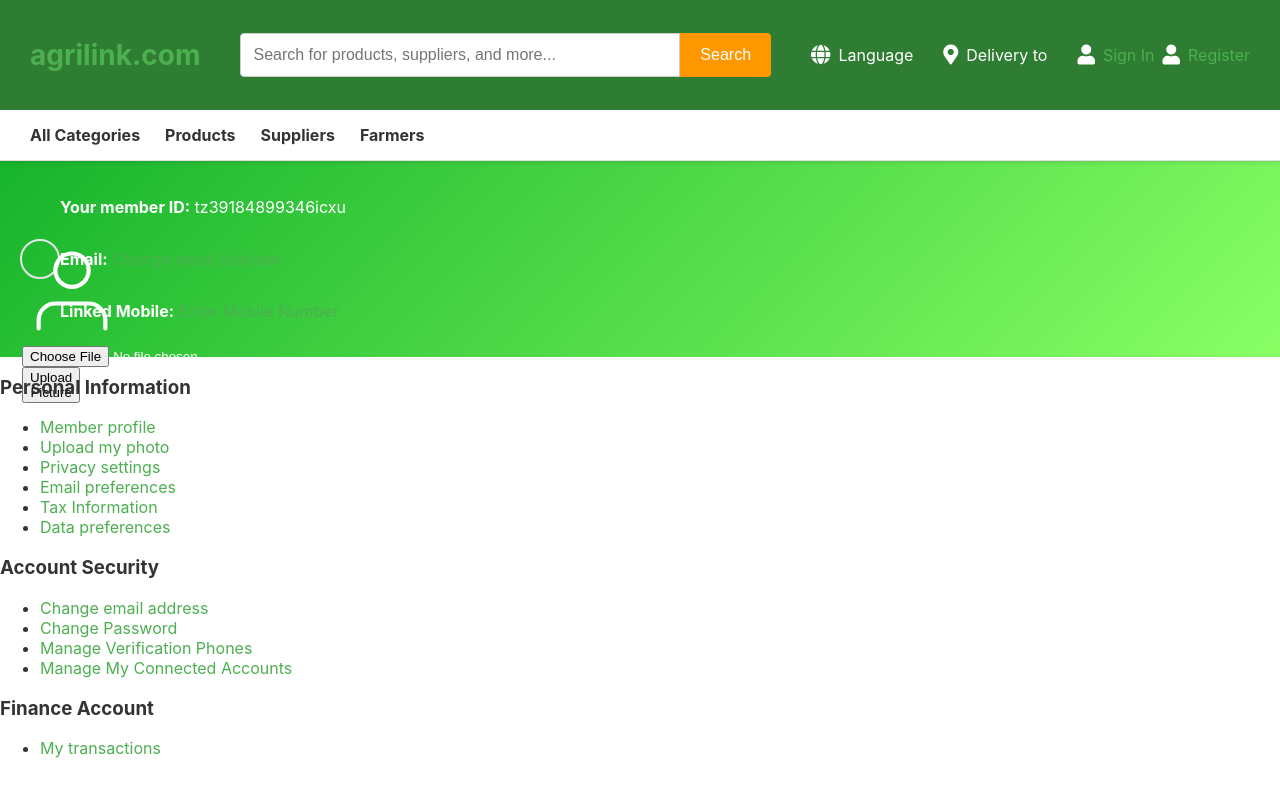
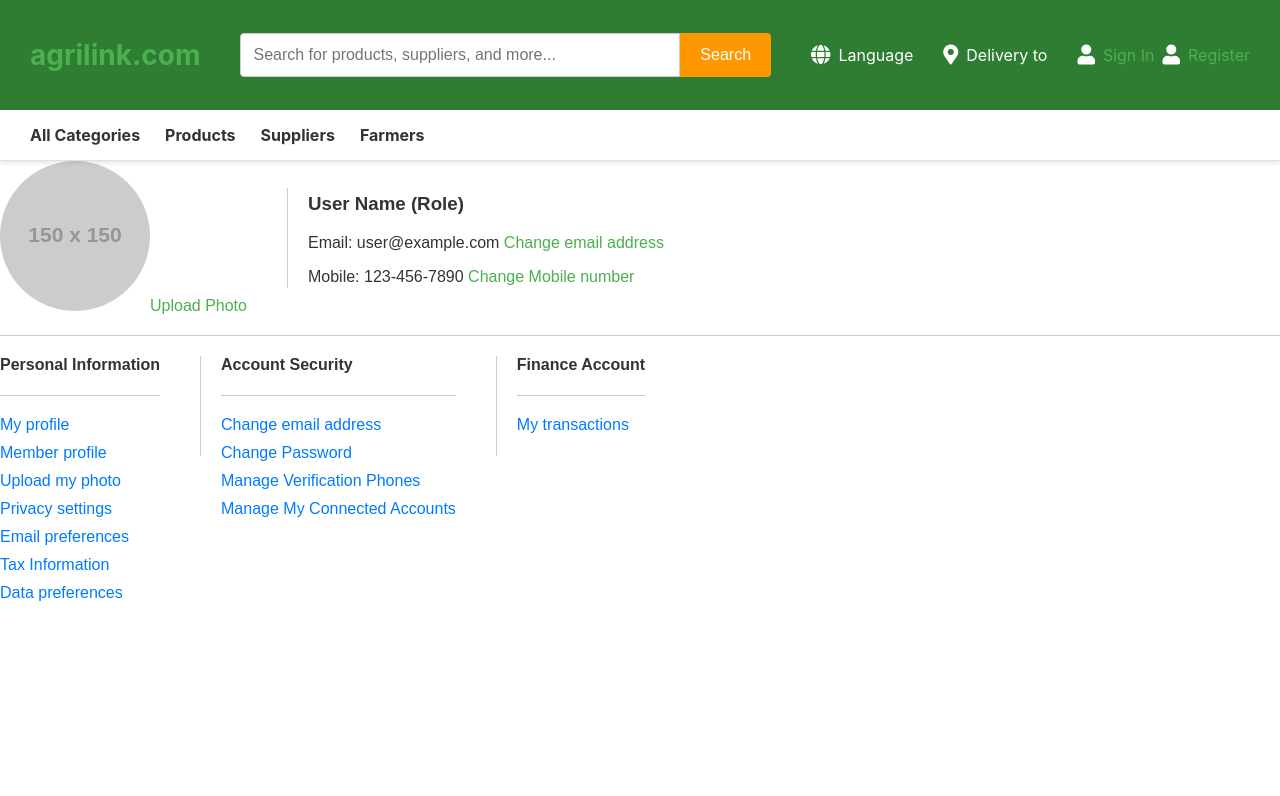
Before and after one commit to stephanoleonartus/agriculturalAdminApp, a React (Create React App) app in the folder frontend/: page /profile in a window 1280 px wide. Shown: the top 796 px of the page. Built offline with nearby package versions, Linux system fonts and the light colour scheme; no server answers.

Commit message:
feat: Create account detail form
- Create the AccountDetail component with the new layout
- Create the CSS file for the AccountDetail component
- Update MyProfile to use the new AccountDetail component

```diff
--- /dev/null
+++ b/frontend/src/components/AccountDetail.jsx
@@ -0,0 +1,58 @@
+import React from 'react';
+import '../styles/AccountDetail.css';
+
+const AccountDetail = () => {
+  return (
+    <div className="account-detail">
+      <div className="header">
+        <div className="profile-photo">
+          <img src="https://via.placeholder.com/150" alt="Profile" />
+          <a href="#">Upload Photo</a>
+        </div>
+        <div className="vertical-line"></div>
+        <div className="account-info">
+          <h3>User Name (Role)</h3>
+          <p>Email: user@example.com <a href="#">Change email address</a></p>
+          <p>Mobile: 123-456-7890 <a href="#">Change Mobile number</a></p>
+        </div>
+      </div>
+      <div className="horizontal-line"></div>
+      <div className="body">
+        <div className="section">
+          <h4>Personal Information</h4>
+          <div className="horizontal-line"></div>
+          <ul>
+            <li><a href="#">My profile</a></li>
+            <li><a href="#">Member profile</a></li>
+            <li><a href="#">Upload my photo</a></li>
+            <li><a href="#">Privacy settings</a></li>
+            <li><a href="#">Email preferences</a></li>
+            <li><a href="#">Tax Information</a></li>
+            <li><a href="#">Data preferences</a></li>
+          </ul>
+        </div>
+        <div className="vertical-line"></div>
+        <div className="section">
+          <h4>Account Security</h4>
+          <div className="horizontal-line"></div>
+          <ul>
+            <li><a href="#">Change email address</a></li>
+            <li><a href="#">Change Password</a></li>
+            <li><a href="#">Manage Verification Phones</a></li>
+            <li><a href="#">Manage My Connected Accounts</a></li>
+          </ul>
+        </div>
+        <div className="vertical-line"></div>
+        <div className="section">
+          <h4>Finance Account</h4>
+          <div className="horizontal-line"></div>
+          <ul>
+            <li><a href="#">My transactions</a></li>
+          </ul>
+        </div>
+      </div>
+    </div>
+  );
+};
+
+export default AccountDetail;
--- a/frontend/src/components/MyProfile.jsx
+++ b/frontend/src/components/MyProfile.jsx
@@ -1,114 +1,10 @@
-import React, { useState, useEffect } from 'react';
-import { Link, Outlet } from 'react-router-dom';
-import axios from '../api/axios';
-import '../styles/Profile.css';
+import React from 'react';
+import AccountDetail from './AccountDetail';
 
 const MyProfile = () => {
-  const [user, setUser] = useState(null);
-  const [file, setFile] = useState(null);
-
-  useEffect(() => {
-    const userInfo = localStorage.getItem('userInfo');
-    if (userInfo) {
-      setUser(JSON.parse(userInfo));
-    }
-  }, []);
-
-  const handleFileChange = (e) => {
-    setFile(e.target.files[0]);
-  };
-
-  const handleFormSubmit = async (e) => {
-    e.preventDefault();
-    if (!file) {
-      alert('Please select a file to upload.');
-      return;
-    }
-
-    const formData = new FormData();
-    formData.append('profile_picture', file);
-
-    try {
-      const response = await axios.patch('auth/profile/', formData, {
-        headers: {
-          'Content-Type': 'multipart/form-data',
-          Authorization: `Bearer ${localStorage.getItem('access_token')}`,
-        },
-      });
-      setUser(response.data);
-      localStorage.setItem('userInfo', JSON.stringify(response.data));
-      alert('Profile picture updated successfully!');
-    } catch (error) {
-      console.error('Error uploading profile picture:', error);
-      alert('There was an error uploading your profile picture.');
-    }
-  };
-
   return (
-    <div className="profile-page">
-      <div className="profile-content">
-        <div className="profile-header">
-          <div className="profile-avatar">
-            {user && user.profile_picture ? (
-              <img src={user.profile_picture} alt="User Avatar" />
-            ) : (
-              <svg
-                xmlns="http://www.w3.org/2000/svg"
-                width="100"
-                height="100"
-                viewBox="0 0 24 24"
-                fill="none"
-                stroke="currentColor"
-                strokeWidth="1"
-                strokeLinecap="round"
-                strokeLinejoin="round"
-              >
-                <path d="M20 21v-2a4 4 0 0 0-4-4H8a4 4 0 0 0-4 4v2" />
-                <circle cx="12" cy="7" r="4" />
-              </svg>
-            )}
-            <form onSubmit={handleFormSubmit}>
-              <input type="file" onChange={handleFileChange} />
-              <button type="submit">Upload Picture</button>
-            </form>
-          </div>
-          <div className="profile-info">
-            <p><strong>Your member ID:</strong> tz39184899346icxu</p>
-            <p><strong>Email:</strong> {user && user.email} <Link to="/change-email">Change email address</Link></p>
-            <p><strong>Linked Mobile:</strong> <Link to="/link-mobile">Enter Mobile Number</Link></p>
-          </div>
-        </div>
-
-        <div className="profile-section">
-          <h3>Personal Information</h3>
-          <ul>
-            <li><Link to="/profile/member-profile">Member profile</Link></li>
-            <li><Link to="/profile/upload-photo">Upload my photo</Link></li>
-            <li><Link to="/profile/privacy-settings">Privacy settings</Link></li>
-            <li><Link to="/profile/email-preferences">Email preferences</Link></li>
-            <li><Link to="/profile/tax-information">Tax Information</Link></li>
-            <li><Link to="/profile/data-preferences">Data preferences</Link></li>
-          </ul>
-        </div>
-
-        <div className="profile-section">
-          <h3>Account Security</h3>
-          <ul>
-            <li><Link to="/change-email">Change email address</Link></li>
-            <li><Link to="/change-password">Change Password</Link></li>
-            <li><Link to="/manage-verification-phones">Manage Verification Phones</Link></li>
-            <li><Link to="/manage-connected-accounts">Manage My Connected Accounts</Link></li>
-          </ul>
-        </div>
-
-        <div className="profile-section">
-          <h3>Finance Account</h3>
-          <ul>
-            <li><Link to="/profile/transactions">My transactions</Link></li>
-          </ul>
-        </div>
-        <Outlet />
-      </div>
+    <div>
+      <AccountDetail />
     </div>
   );
 };
--- /dev/null
+++ b/frontend/src/styles/AccountDetail.css
@@ -0,0 +1,58 @@
+.account-detail {
+  font-family: sans-serif;
+}
+
+.header {
+  display: flex;
+  align-items: center;
+  margin-bottom: 20px;
+}
+
+.profile-photo {
+  margin-right: 20px;
+}
+
+.profile-photo img {
+  border-radius: 50%;
+}
+
+.vertical-line {
+  border-left: 1px solid #ccc;
+  height: 100px;
+  margin: 0 20px;
+}
+
+.horizontal-line {
+  border-top: 1px solid #ccc;
+  margin: 20px 0;
+}
+
+.body {
+  display: flex;
+}
+
+.section {
+  margin-right: 20px;
+}
+
+.section h4 {
+  margin-top: 0;
+}
+
+.section ul {
+  list-style-type: none;
+  padding: 0;
+}
+
+.section ul li {
+  margin-bottom: 10px;
+}
+
+.section ul li a {
+  text-decoration: none;
+  color: #007bff;
+}
+
+.section ul li a:hover {
+  text-decoration: underline;
+}
```
